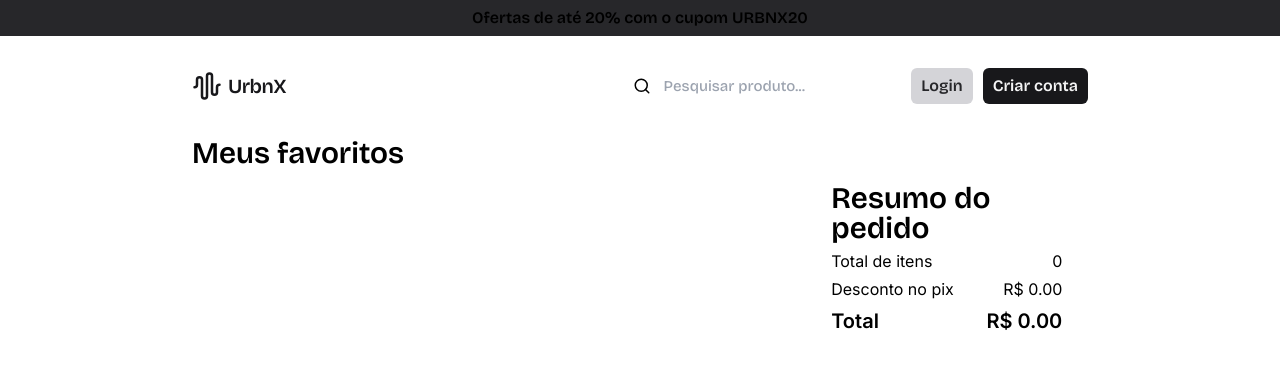
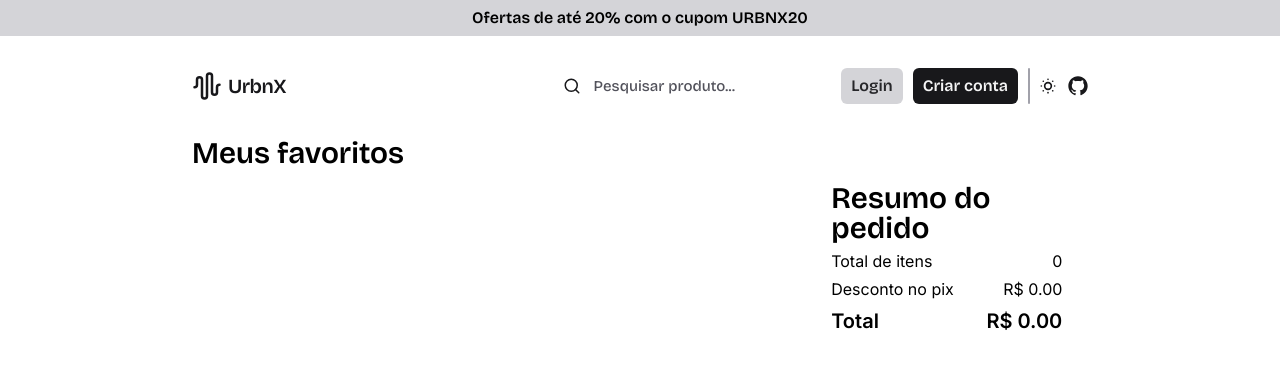
Before and after one commit to ruancosta07/ecommerce-client, a Next.js app: page /usuario/favoritos in a window 1280 px wide. Shown: the top 368 px of the page. Built offline with nearby package versions, Linux system fonts and the light colour scheme.

Commit message:
feat: funcionalidade de controlar o modo claro/escuro

```diff
--- a/src/app/_components/Header.tsx
+++ b/src/app/_components/Header.tsx
@@ -23,7 +23,7 @@ interface HistoryProducts {
 
 const Header = () => {
   const { signed, cart, user, setSigned, setUser, setCart, favorites, setFavorites, } = useUser()
-  const {theme, setTheme,} = useGlobal()
+  const { theme, setTheme, } = useGlobal()
   const { isMobile } = useGlobal()
   const [userPopup, setUserPopup] = useState(false)
   const pathname = usePathname()
@@ -32,7 +32,7 @@ const Header = () => {
   const [showProducts, setShowProducts] = useState(false)
   const [foundProducts, setFoundProducts] = useState<Product[]>([])
   const timeOut = useRef<NodeJS.Timeout | null>(null)
-  const { register, watch } = useForm<{ searchTerm: string }>()
+  const { register, watch, handleSubmit } = useForm<{ searchTerm: string }>()
   const [historyProducts, setHistoryProducts] = useState<HistoryProducts[]>([])
   const inputRef = useRef<HTMLInputElement | null>(null)
 
@@ -75,9 +75,20 @@ const Header = () => {
     }
   }
 
+  useEffect(() => {
+    if (theme === "dark") {
+      document.documentElement.classList.replace("light", "dark")
+      localStorage.setItem("theme", "dark")
+    }
+    else {
+      document.documentElement.classList.replace("dark", "light")
+      localStorage.setItem("theme", "light")
+    }
+  }, [theme])
+
   return (
     <header>
-      <div className='bg-zinc-800 flex justify-center dark:text-zinc-100 font-semibold py-[1rem] text-[1.2rem] lg:text-[1.6rem]'>
+      <div className='bg-zinc-300 dark:bg-zinc-800 flex justify-center dark:text-zinc-100 font-semibold py-[1rem] text-[1.2rem] lg:text-[1.6rem]'>
         <span className='leading-none'>Ofertas de até 20% com o cupom URBNX20</span>
       </div>
       <div className="container-width py-[3rem] flex items-center justify-between relative max-md:flex-wrap">
@@ -85,12 +96,15 @@ const Header = () => {
           <AudioWaveform className='size-[3rem]' />
           UrbnX
         </Link>
-        <motion.div className='lg:ml-auto lg:mr-[2rem] relative lg:w-[30%] max-md:order-3 max-md:mt-[1.2rem] max-md:w-full' animate={{ width: !isMobile ? (searchBarFocus ? "50%" : "30%" ): "100%" }} onAnimationComplete={(e: AnimationDefinition & { width: "30%" | "50%" | "100%" }) => {
+        <motion.form onSubmit={(e) => {
+          e.preventDefault()
+          redirect(`/produtos?produto=${watch("searchTerm")}`)
+        }} className='lg:ml-auto lg:mr-[2rem] relative lg:w-[30%] max-md:order-3 max-md:mt-[1.2rem] max-md:w-full' animate={{ width: !isMobile ? (searchBarFocus ? "50%" : "30%") : "100%" }} onAnimationComplete={(e: AnimationDefinition & { width: "30%" | "50%" | "100%" }) => {
           if (e.width === "50%") {
             setShowProducts(true)
           }
         }}>
-          <input type="text" onKeyUp={() => {
+          <input aria-label='Pesquisar produto' type="text" onKeyUp={() => {
             clearTimeout(timeOut.current as NodeJS.Timeout)
             timeOut.current = setTimeout(() => {
               if (watch("searchTerm").length > 0) {
@@ -104,7 +118,7 @@ const Header = () => {
             inputRef.current = el
           }} onFocus={() => {
             setSearchBarFocus(true)
-            if(isMobile){
+            if (isMobile) {
               setShowProducts(true)
             }
           }} onBlur={() => {
@@ -113,11 +127,11 @@ const Header = () => {
               setSearchBarFocus(false)
               setShowProducts(false)
             }, 500)
-          }} className={clsx('dark:bg-zinc-800/70 hover:dark:border-zinc-700 border-transparent border duration-200 p-[1rem] text-[1.5rem] font-medium font-space leading-none rounded-[.6rem] w-full  dark:placeholder:text-zinc-400 pl-[4rem]', {
+          }} className={clsx('dark:bg-zinc-800/70 hover:dark:border-zinc-700 border-transparent border duration-200 p-[1rem] text-[1.5rem] font-medium font-space leading-none rounded-[.6rem] w-full placeholder:text-zinc-600  dark:placeholder:text-zinc-400 pl-[4rem]', {
 
           })} placeholder='Pesquisar produto...' />
           <div className='absolute left-4 top-2/4 -translate-y-2/4'>
-            <Search className='size-[1.8rem] ' />
+            <Search className='size-[1.8rem] text-zinc-900 dark:text-zinc-600' />
           </div>
           {showProducts && (foundProducts.length > 0 || historyProducts.length > 0) &&
             <div className='absolute left-0 top-[120%] dark:bg-zinc-900 w-full overflow-y-auto h-min max-h-[50rem] z-[5] rounded-[.6rem] p-[1.8rem]'>
@@ -126,9 +140,9 @@ const Header = () => {
                   if (!historyProducts.find((f) => f.id === p.id)) {
                     setHistoryProducts([...historyProducts, { id: p.id, name: p.name, price: p.price, image: p.images[0], accessedAt: Date.now() }])
                   }
-                  else{
-                    setHistoryProducts(historyProducts.map((h)=> {
-                      return{...h,accessedAt:Date.now()}
+                  else {
+                    setHistoryProducts(historyProducts.map((h) => {
+                      return { ...h, accessedAt: Date.now() }
                     }))
                   }
                   setSearchBarFocus(true)
@@ -142,7 +156,7 @@ const Header = () => {
                   </div>
                 </Link>)}
 
-                {historyProducts.length > 0 && foundProducts.length === 0 && searchBarFocus&& <>
+                {historyProducts.length > 0 && foundProducts.length === 0 && searchBarFocus && <>
                   <div className='flex items-center gap-[.6rem] dark:text-zinc-300 text-[1.6rem]'>
                     <HistoryIcon className='size-[1.8rem]' />
                     <span>Buscas recentes</span>
@@ -159,21 +173,35 @@ const Header = () => {
                 </>}
               </div>
             </div>}
-        </motion.div>
+        </motion.form>
         <nav className='flex items-center gap-[1rem] max-md:order-2'>
-          {!signed && !isMobile && <div className='max-lg:hidden flex gap-[1rem]'>
+          {!signed && !isMobile && <div className='max-lg:hidden flex gap-[1rem] dark:divide-zinc-300 relative'>
+            <div className='flex gap-[1rem]'>
               <Link href={"/login"} className='p-[1rem] rounded-[.6rem] font-semibold bg-zinc-300 text-zinc-800 dark:bg-zinc-800 dark:text-zinc-300 text-[1.6rem]'>
                 Login
               </Link>
               <Link href={"/criar-conta"} className='p-[1rem] rounded-[.6rem] font-semibold bg-zinc-900 text-zinc-100 dark:bg-zinc-100 dark:text-zinc-900 text-[1.6rem]'>
                 Criar conta
               </Link>
+            </div>
+            <div className='after:content-[""] after:block after:absolute after:h-full after:w-[.2rem] after:bg-zinc-400 after:dark:bg-zinc-700 after:rounded-full'>
+
+              </div>
+            <div className='flex gap-[1rem]'>
+              <button onClick={()=> setTheme(theme === "dark" ? "light" : "dark")}>
+                {theme === "dark" ? <MoonStar className='size-[2rem] text-zinc-100'/> : <SunDim className='size-[2rem] text-zinc-900 '/>}
+              </button>
+              <button>
+              <svg className='size-[2rem] fill-zinc-900 dark:fill-zinc-100' viewBox="0 0 15 15" xmlns="http://www.w3.org/2000/svg"><path d="M7.49933 0.25C3.49635 0.25 0.25 3.49593 0.25 7.50024C0.25 10.703 2.32715 13.4206 5.2081 14.3797C5.57084 14.446 5.70302 14.2222 5.70302 14.0299C5.70302 13.8576 5.69679 13.4019 5.69323 12.797C3.67661 13.235 3.25112 11.825 3.25112 11.825C2.92132 10.9874 2.44599 10.7644 2.44599 10.7644C1.78773 10.3149 2.49584 10.3238 2.49584 10.3238C3.22353 10.375 3.60629 11.0711 3.60629 11.0711C4.25298 12.1788 5.30335 11.8588 5.71638 11.6732C5.78225 11.205 5.96962 10.8854 6.17658 10.7043C4.56675 10.5209 2.87415 9.89918 2.87415 7.12104C2.87415 6.32925 3.15677 5.68257 3.62053 5.17563C3.54576 4.99226 3.29697 4.25521 3.69174 3.25691C3.69174 3.25691 4.30015 3.06196 5.68522 3.99973C6.26337 3.83906 6.8838 3.75895 7.50022 3.75583C8.1162 3.75895 8.73619 3.83906 9.31523 3.99973C10.6994 3.06196 11.3069 3.25691 11.3069 3.25691C11.7026 4.25521 11.4538 4.99226 11.3795 5.17563C11.8441 5.68257 12.1245 6.32925 12.1245 7.12104C12.1245 9.9063 10.4292 10.5192 8.81452 10.6985C9.07444 10.9224 9.30633 11.3648 9.30633 12.0413C9.30633 13.0102 9.29742 13.7922 9.29742 14.0299C9.29742 14.2239 9.42828 14.4496 9.79591 14.3788C12.6746 13.4179 14.75 10.7025 14.75 7.50024C14.75 3.49593 11.5036 0.25 7.49933 0.25Z" fillRule="evenodd" clipRule="evenodd"></path></svg>
+              </button>
+            </div>
+
           </div>}
           {!signed && isMobile && <>
-            <button onClick={() => setTheme(theme === "light" ? "dark" : "light")}>
-              {theme === "light" ? <SunDim className='size-[2rem]' /> : <MoonStar className='size-[2rem]' />}
+            <button aria-label={theme === "dark" ? "Trocar modo de cores para claro" : "Trocar modo de cores para escuro"} onClick={() => setTheme(theme === "light" ? "dark" : "light")}>
+              {theme === "light" ? <SunDim className='size-[2rem]' /> : <MoonStar className='size-[2rem] text-zinc-100' />}
             </button>
-            <button onClick={() => setMenuMobileActive(v => !v)} className='flex flex-col my-auto gap-[.5rem] relative h-[8px] w-[24px] '>
+            <button aria-label={!menuMobileActive ? "Abrir menu": "Fechar menu"} onClick={() => setMenuMobileActive(v => !v)} className='flex flex-col my-auto gap-[.5rem] relative h-[8px] w-[24px] '>
               <div className={clsx('w-full h-[3px] bg-zinc-900 dark:bg-zinc-100 rounded-full duration-200 absolute ', {
                 "rotate-[135deg] top-[30%]": menuMobileActive,
                 "bottom-full": !menuMobileActive,
@@ -223,6 +251,10 @@ const Header = () => {
                       <User className='size-[1.8rem]' />
                       Minha conta
                     </Link>
+                    <div onClick={() => theme === "dark" ? setTheme("light") : setTheme("dark")} className='flex items-center gap-[.6rem] text-[1.4rem] p-[.6rem] duration-200 rounded-[.6rem] hover:dark:bg-zinc-800'>
+                      {theme === "dark" ? <MoonStar className='size-[1.8rem]' /> : <SunDim className='size-[1.8rem]' />}
+                      {theme === "dark" ? "Tema escuro" : "Tema claro"}
+                    </div>
                     <div onClick={logOut} className='flex items-center gap-[.6rem] text-[1.4rem] p-[.6rem] duration-200 rounded-[.6rem] hover:dark:bg-zinc-800'>
                       <LogOut className='size-[1.8rem]' />
                       Sair
```
Lines whose indentation alone changed are shown as unchanged.
